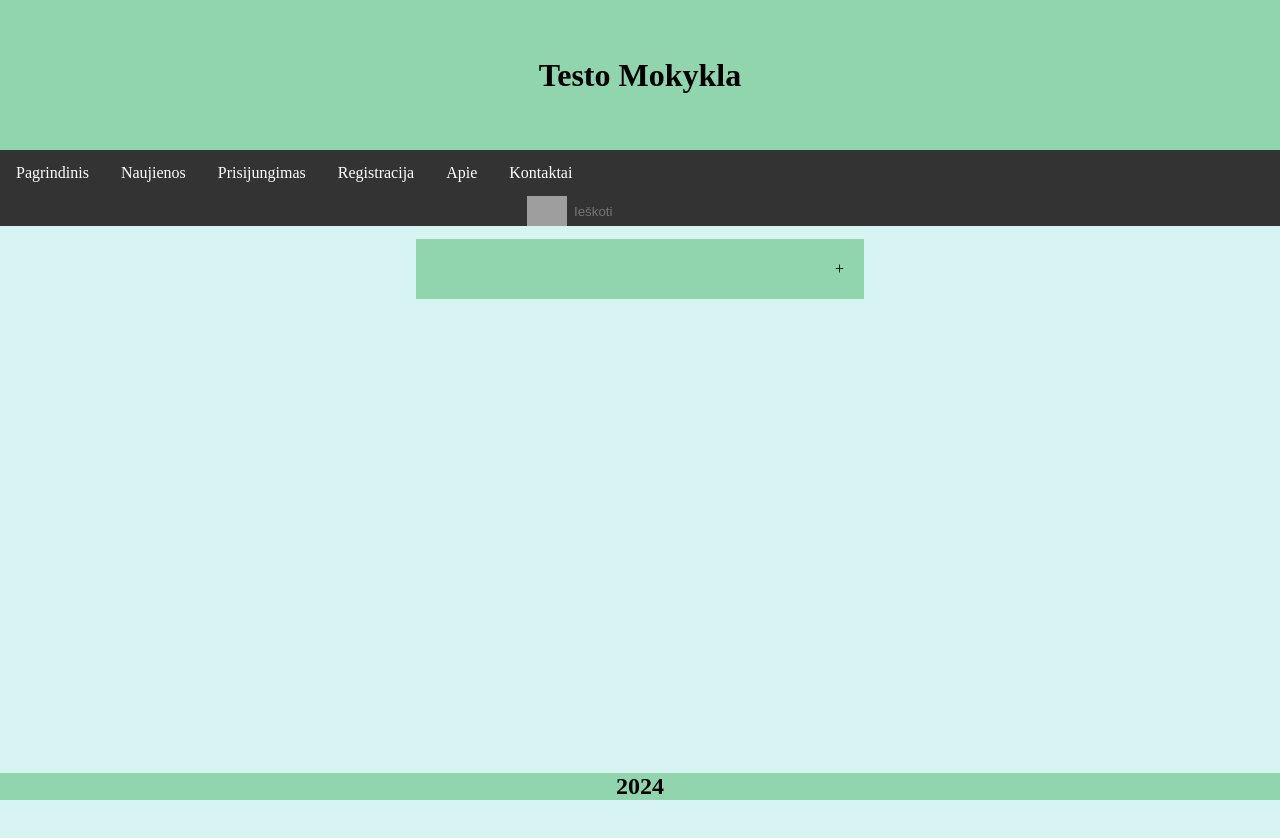
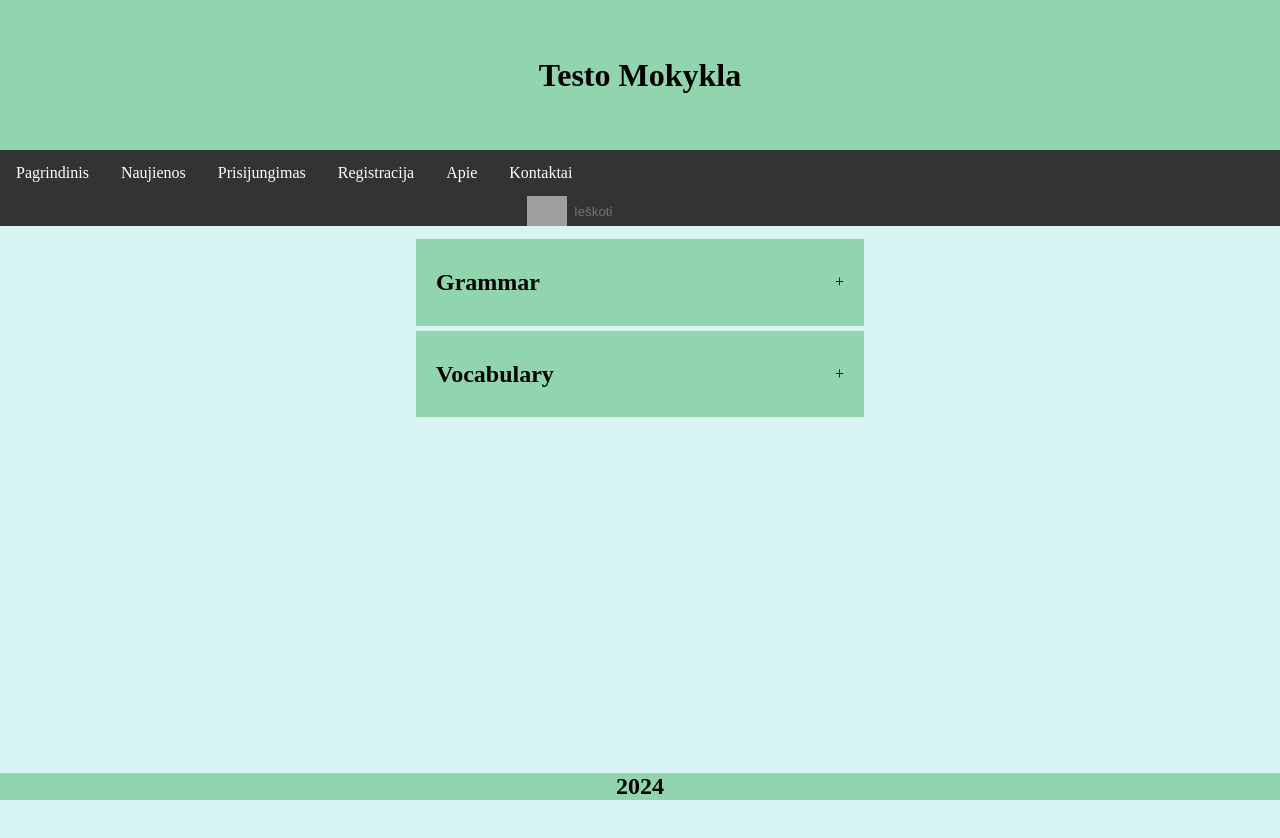
Before and after one commit to Laivelis123/saltibarsciai, a React (Vite) app in the folder testo-mokykla/frontend/: page /anglu in a window 1280 px wide. Shown: the top 838 px of the page. Built offline with nearby package versions, Linux system fonts and the light colour scheme; grey boxes are pictures that could not be loaded.

Commit message:
Update Anglu.jsx

```diff
--- a/testo-mokykla/frontend/src/Pages/Anglu.jsx
+++ b/testo-mokykla/frontend/src/Pages/Anglu.jsx
@@ -12,7 +12,7 @@ function Anglu() {
 }
 const data = [
     {
-        tema: '',
+        tema: 'Grammar',
         potemes: [
             ['1.1 Present simple', '/anglu/present'],//pavadinmas matomas puslapy, linkas � puslap�
             ['1.2 Past simple', '/anglu/past'],
@@ -20,5 +20,12 @@ const data = [
             ['1.4 Past  perfect', '/anglu/pastPerf']
         ],
     },
+    {
+        tema: 'Vocabulary',
+        potemes: [
+            ['1.1 Travelling', '/anglu/present'],//pavadinmas matomas puslapy, linkas � puslap�
+            ['1.2 Health', '/anglu/past'],
+        ],
+    },
 ]
 export default Anglu
```
